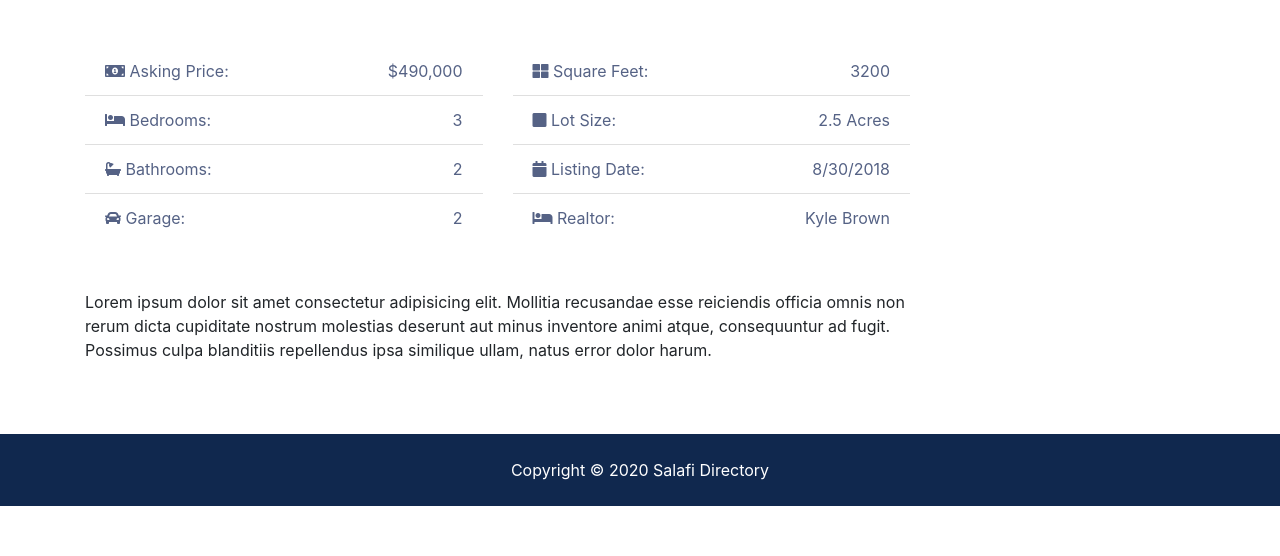
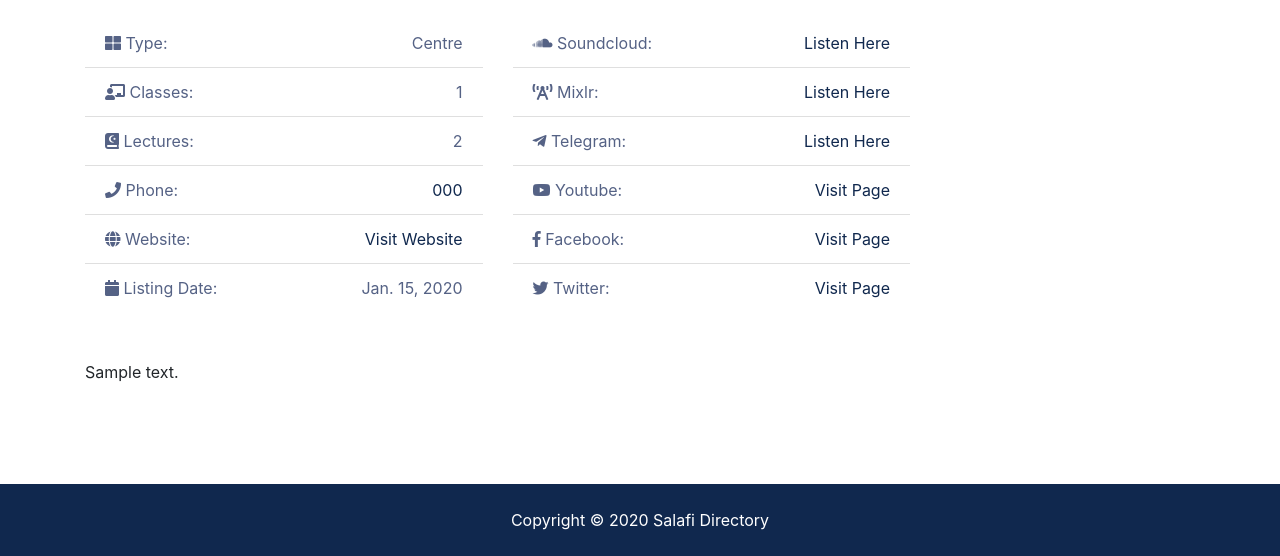
Before and after one commit to azmolmiah/salafi-directory-django, a Django app: page /organisations/1 in a window 1280 px wide. Shown: the part 1215-1771 px from the top of the page. Before the commit the page ends 1721 px from the top, so only its background shows below. Run offline with Django 3.2, Linux system fonts and the light colour scheme; tables that the repository leaves empty hold one stand-in row (values such as "Sample post"); grey boxes marked "Sample" are stand-in pictures; some libraries are stand-ins or nearby versions.

Commit message:
Organisations
Single listing page content added

```diff
--- a/classes/models.py
+++ b/classes/models.py
@@ -16,7 +16,7 @@ class Class(models.Model):
     language = models.CharField(max_length=200, default='English')
     is_online = models.BooleanField(default=False)
     link = models.URLField(blank=True)
-    photo = models.ImageField(upload_to='classes/')
+    photo = models.ImageField(upload_to=f'classes/')
     created = models.DateTimeField(auto_now_add=True)
     updated = models.DateTimeField(auto_now=True)
 
--- a/organisations/views.py
+++ b/organisations/views.py
@@ -1,7 +1,8 @@
-from django.shortcuts import render
+from django.shortcuts import render, get_object_or_404
 from django.core.paginator import EmptyPage, PageNotAnInteger, Paginator
 
 from .models import Organisation
+
 
 def index(request):
     organisations = Organisation.objects.all().prefetch_related('class_set')
@@ -9,12 +10,18 @@ def index(request):
     page = request.GET.get('page')
     paged_organisations = paginator.get_page(page)
     context = {
-        'organisations' : paged_organisations
+        'organisations': paged_organisations
     }
     return render(request, 'organisations/organisations.html', context)
 
+
 def organisation(request, organisation_id):
-    return render(request, 'organisations/organisation.html')
+    organisation = get_object_or_404(Organisation, pk=organisation_id)
+    context = {
+        'organisation': organisation
+    }
+    return render(request, 'organisations/organisation.html', context)
+
 
 def search(request):
     return render(request, 'organisations/search.html')
--- a/templates/base.html
+++ b/templates/base.html
@@ -24,6 +24,7 @@
     <!-- Scripts -->
     <script src="{% static 'js/jquery-3.3.1.min.js' %}"></script>
     <script src="{% static 'js/bootstrap.bundle.min.js' %}"></script>
+    <script src="{% static 'js/lightbox.min.js' %}"></script>
     <script src="{% static 'js/main.js' %}"></script>
 </body>
 </html>
--- a/templates/organisations/organisation.html
+++ b/templates/organisations/organisation.html
@@ -1,13 +1,13 @@
-{% extends 'base.html' %}
-
-{% block content %}
+{% extends 'base.html' %} {% block content %}
 <section id="showcase-inner" class="py-5 text-white">
   <div class="container">
     <div class="row text-center">
       <div class="col-md-12">
-          <h1 class="display-4">45 Drivewood Circle</h1>
+        <h1 class="display-4">{{ organisation.name }}</h1>
         <p class="lead">
-            <i class="fas fa-map-marker"></i> Norwood MA, 02062</p>
+          <i class="fas fa-map-marker fa-lg"></i> {{organisation.address}}, {{organisation.city}},
+          {{organisation.zipcode}}
+        </p>
       </div>
     </div>
   </div>
@@ -19,12 +19,12 @@
     <nav>
       <ol class="breadcrumb">
         <li class="breadcrumb-item">
-            <a href="index.html">Home</a>
+          <a href="{% url 'index' %">Home</a>
         </li>
         <li class="breadcrumb-item">
-            <a href="listings.html">Listings</a>
+          <a href="{% url 'organisations' %}">Organisations</a>
         </li>
-          <li class="breadcrumb-item active">42 Drivewood Circle</li>
+        <li class="breadcrumb-item active">{{ organisation.name }}</li>
       </ol>
     </nav>
   </div>
@@ -33,89 +33,158 @@
 <!-- Listing -->
 <section id="listing" class="py-4">
   <div class="container">
-      <a href="listings.html" class="btn btn-light mb-4">Back To Listings</a>
+    <a href="{% url 'organisations' %}" class="btn btn-light mb-4">Back To Organisations</a>
     <div class="row">
-        <div class="col-md-9">
+      <div class="col-md-9" >
         <!-- Home Main Image -->
-          <img src="assets/img/homes/home-1.jpg" alt="" class="img-main img-fluid mb-3">
+        <img
+          src="{{ organisation.photo_main.url }}"
+          alt=""
+          class="img-main img-fluid mb-3 h-50"
+        />
         <!-- Thumbnails -->
         <div class="row mb-5 thumbs">
+          {% if organisation.photo_1 %}
             <div class="col-md-2">
-              <a href="assets/img/homes/home-inside-1.jpg" data-lightbox="home-images">
-                <img src="assets/img/homes/home-inside-1.jpg" alt="" class="img-fluid">
+              <a
+                href="{{ organisation.photo_1.url }}"
+                data-lightbox="home-images"
+              >
+                <img
+                  src="{{ organisation.photo_1.url }}"
+                  alt=""
+                  class="img-fluid"
+                />
               </a>
             </div>
+          {% endif %}
+          {% if organisation.photo_2 %}
             <div class="col-md-2">
-              <a href="assets/img/homes/home-inside-2.jpg" data-lightbox="home-images">
-                <img src="assets/img/homes/home-inside-2.jpg" alt="" class="img-fluid">
+              <a
+                href="{{ organisation.photo_2.url }}"
+                data-lightbox="home-images"
+              >
+                <img
+                  src="{{ organisation.photo_2.url }}"
+                  alt=""
+                  class="img-fluid"
+                />
               </a>
             </div>
+          {% endif %}
+          {% if organisation.photo_3 %}
             <div class="col-md-2">
-              <a href="assets/img/homes/home-inside-3.jpg" data-lightbox="home-images">
-                <img src="assets/img/homes/home-inside-3.jpg" alt="" class="img-fluid">
+              <a
+                href="{{ organisation.photo_3.url }}"
+                data-lightbox="home-images"
+              >
+                <img
+                  src="{{ organisation.photo_3.url }}"
+                  alt=""
+                  class="img-fluid"
+                />
               </a>
             </div>
+          {% endif %}
+          {% if organisation.photo_4 %}
             <div class="col-md-2">
-              <a href="assets/img/homes/home-inside-4.jpg" data-lightbox="home-images">
-                <img src="assets/img/homes/home-inside-4.jpg" alt="" class="img-fluid">
+              <a
+                href="{{ organisation.photo_4.url }}"
+                data-lightbox="home-images"
+              >
+                <img
+                  src="{{ organisation.photo_4.url }}"
+                  alt=""
+                  class="img-fluid"
+                />
               </a>
             </div>
+          {% endif %}
+          {% if organisation.photo_5 %}
             <div class="col-md-2">
-              <a href="assets/img/homes/home-inside-5.jpg" data-lightbox="home-images">
-                <img src="assets/img/homes/home-inside-5.jpg" alt="" class="img-fluid">
+              <a
+                href="{{ organisation.photo_5.url }}"
+                data-lightbox="home-images"
+              >
+                <img
+                  src="{{ organisation.photo_5.url }}"
+                  alt=""
+                  class="img-fluid"
+                />
               </a>
             </div>
-            <div class="col-md-2">
-              <a href="assets/img/homes/home-inside-6.jpg" data-lightbox="home-images">
-                <img src="assets/img/homes/home-inside-6.jpg" alt="" class="img-fluid">
-              </a>
-            </div>
+          {% endif %}
         </div>
         <!-- Fields -->
         <div class="row mb-5 fields">
           <div class="col-md-6">
             <ul class="list-group list-group-flush">
               <li class="list-group-item text-secondary">
-                  <i class="fas fa-money-bill-alt"></i> Asking Price:
-                  <span class="float-right">$490,000</span>
+                <i class="fas fa-th-large text-secondary"></i> Type:
+                <span class="float-right">{{organisation.types}}</span>
               </li>
               <li class="list-group-item text-secondary">
-                  <i class="fas fa-bed"></i> Bedrooms:
-                  <span class="float-right">3</span>
+                <i class="fas fa-chalkboard-teacher text-secondary"></i> Classes:
+                <span class="float-right">{{organisation.class_set.count}}</span>
               </li>
               <li class="list-group-item text-secondary">
-                  <i class="fas fa-bath"></i> Bathrooms:
+                <i class="fas fa-quran text-secondary"></i> Lectures:
                 <span class="float-right">2</span>
               </li>
               <li class="list-group-item text-secondary">
-                  <i class="fas fa-car"></i> Garage:
-                  <span class="float-right">2
-                  </span>
+                <i class="fas fa-phone"></i> Phone:
+                <span class="float-right"><a href="{{organisation.phone}}">{{organisation.phone}}</a></span>
+              </li>
+              {% if organisation.website %}
+                <li class="list-group-item text-secondary">
+                  <i class="fas fa-globe"></i> Website:
+                  <span class="float-right"><a href="{{organisation.website}} ">Visit Website </a></span>
+                </li>
+              {% endif %}
+              <li class="list-group-item text-secondary">
+                <i class="fas fa-calendar"></i> Listing Date:
+                <span class="float-right">{{organisation.created.date}}</span>
               </li>
             </ul>
           </div>
           <div class="col-md-6">
             <ul class="list-group list-group-flush">
+              {% if organisation.soundcloud %}
                 <li class="list-group-item text-secondary">
-                  <i class="fas fa-th-large"></i> Square Feet:
-                  <span class="float-right">3200</span>
+                  <i class="fab fa-soundcloud"></i> Soundcloud:
+                  <div class="float-right"><a href="{{organisation.soundcloud}}">Listen Here</a></div>
                 </li>
+              {% endif %}
+              {% if organisation.mixlr %}
                 <li class="list-group-item text-secondary">
-                  <i class="fas fa-square"></i> Lot Size:
-                  <span class="float-right">2.5 Acres
-                  </span>
+                  <i class="fas fa-broadcast-tower"></i> Mixlr:
+                  <div class="float-right"><a href="{{organisation.mixlr}}">Listen Here</a></div>
                 </li>
+              {% endif %}
+              {% if organisation.telegram %}
                 <li class="list-group-item text-secondary">
-                  <i class="fas fa-calendar"></i> Listing Date:
-                  <span class="float-right">8/30/2018</span>
+                  <i class="fab fa-telegram-plane"></i> Telegram:
+                  <div class="float-right"><a href="{{organisation.telegram}}">Listen Here</a></div>
                 </li>
+              {% endif %}
+              {% if organisation.youtube %}
                 <li class="list-group-item text-secondary">
-                  <i class="fas fa-bed"></i> Realtor:
-                  <span class="float-right">Kyle Brown
-                  </span>
+                  <i class="fab fa-youtube"></i> Youtube:
+                  <div class="float-right"><a href="{{organisation.youtube}}">Visit Page</a></div>
                 </li>
-
-
+              {% endif %}
+              {% if organisation.facebook %}
+                <li class="list-group-item text-secondary">
+                  <i class="fab fa-facebook-f"></i> Facebook:
+                  <div class="float-right"><a href="{{organisation.facebook}}">Visit Page</a></div>
+                </li>
+              {% endif %}
+              {% if organisation.twitter %}
+                <li class="list-group-item text-secondary">
+                  <i class="fab fa-twitter"></i> Twitter:
+                  <div class="float-right"><a href="{{organisation.twitter}}">Visit Page</a></div>
+                </li>
+              {% endif %}
             </ul>
           </div>
         </div>
@@ -123,21 +192,24 @@
         <!-- Description -->
         <div class="row mb-5">
           <div class="col-md-12">
-              Lorem ipsum dolor sit amet consectetur adipisicing elit. Mollitia recusandae esse reiciendis officia omnis non rerum dicta
-              cupiditate nostrum molestias deserunt aut minus inventore animi atque, consequuntur ad fugit. Possimus culpa
-              blanditiis repellendus ipsa similique ullam, natus error dolor harum.
+            {{ organisation.description }}
           </div>
         </div>
       </div>
       <div class="col-md-3">
         <div class="card mb-3">
-            <img class="card-img-top" src="assets/img/realtors/kyle.jpg" alt="Seller of the month">
           <div class="card-body">
-              <h5 class="card-title">Property Realtor</h5>
+            <h5 class="card-title">Centre Administrator</h5>
             <h6 class="text-secondary">Kyle Brown</h6>
           </div>
         </div>
-          <button class="btn-primary btn-block btn-lg" data-toggle="modal" data-target="#inquiryModal">Make An Inquiry</button>
+        <button
+          class="btn-primary btn-block btn-lg"
+          data-toggle="modal"
+          data-target="#inquiryModal"
+        >
+          Make An Inquiry
+        </button>
       </div>
     </div>
   </div>
@@ -157,26 +229,36 @@
         <form>
           <div class="form-group">
             <label for="property_name" class="col-form-label">Property:</label>
-              <input type="text" name="listing" class="form-control" value="45 Drivewood Cirlce" disabled>
+            <input
+              type="text"
+              name="listing"
+              class="form-control"
+              value="45 Drivewood Cirlce"
+              disabled
+            />
           </div>
           <div class="form-group">
             <label for="name" class="col-form-label">Name:</label>
-              <input type="text" name="name" class="form-control" required>
+            <input type="text" name="name" class="form-control" required />
           </div>
           <div class="form-group">
             <label for="email" class="col-form-label">Email:</label>
-              <input type="email" name="email" class="form-control" required>
+            <input type="email" name="email" class="form-control" required />
           </div>
           <div class="form-group">
             <label for="phone" class="col-form-label">Phone:</label>
-              <input type="text" name="phone" class="form-control">
+            <input type="text" name="phone" class="form-control" />
           </div>
           <div class="form-group">
             <label for="message" class="col-form-label">Message:</label>
             <textarea name="message" class="form-control"></textarea>
           </div>
-            <hr>
-            <input type="submit" value="Send" class="btn btn-block btn-secondary">
+          <hr />
+          <input
+            type="submit"
+            value="Send"
+            class="btn btn-block btn-secondary"
+          />
         </form>
       </div>
     </div>
```
Also changed, not shown: organisations/models.py (+6 -1 lines), organisations/migrations/0007_auto_20200522_1610.py (added), organisations/migrations/0008_auto_20200522_1615.py (added). Lines whose indentation alone changed are shown as unchanged.
